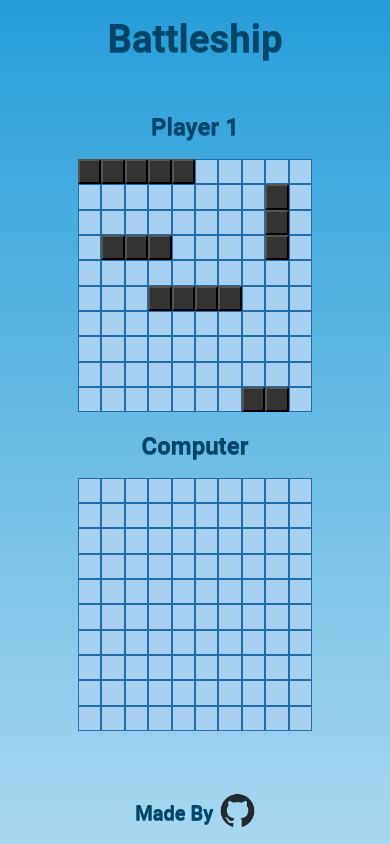
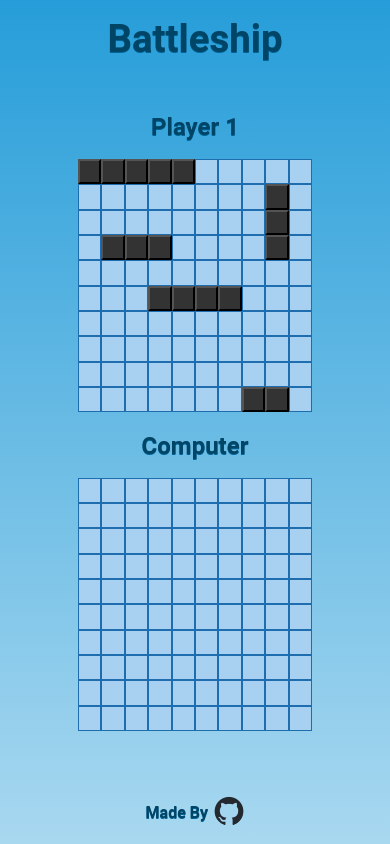
Before and after one commit to SamuelFerfort/battleship, a website built with webpack: page src/index.html in a window 390 px wide. Built offline with nearby package versions, Linux system fonts and the light colour scheme.

Commit message:
fixed footer mobile

```diff
--- a/src/styles.css
+++ b/src/styles.css
@@ -155,4 +155,11 @@ dialog {
   .container > h1 {
     font-size: 1.5rem;
   }
+  footer {
+    font-size: 1rem ;
+  }
+  img {
+    height: 30px;
+    width: 30px;
+  }
 }
```
Also changed, not shown: dist/bundle.js.
